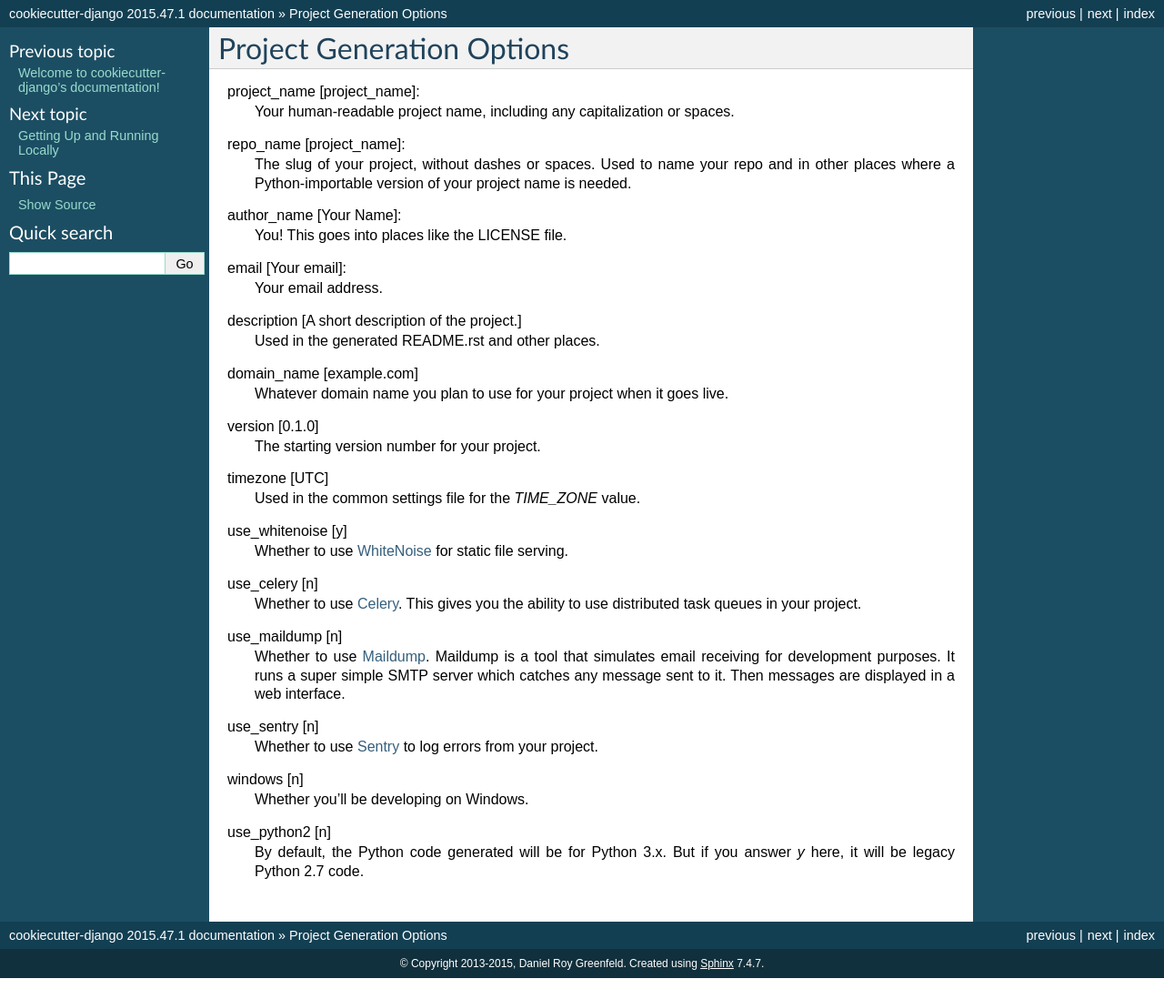
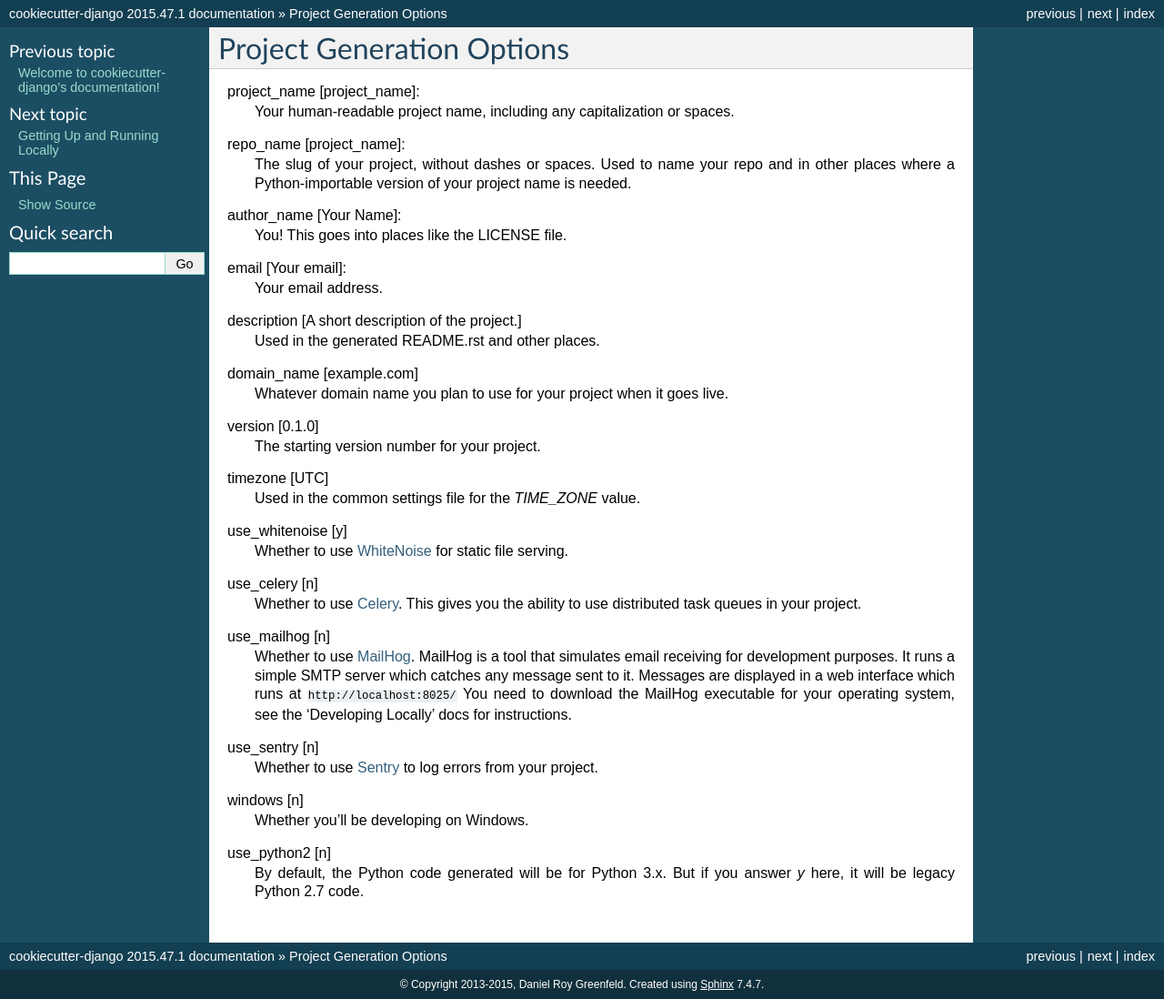
Before and after one commit to cookiecutter/cookiecutter-django, a Sphinx documentation site: the page built from docs/project-generation-options.rst, in a window 1280 px wide. Shown: the whole page at 91% size. Built offline with Sphinx 7.4.7, drawn with Linux system fonts in a browser that asks for light colours; before the commit the page ends 1075 px from its top, so only the background shows below that.

Commit message:
Replace Maildump with MailHog

```diff
--- a/cookiecutter.json
+++ b/cookiecutter.json
@@ -11,7 +11,7 @@
     "year": "{{ cookiecutter.now[:4] }}",
     "use_whitenoise": "y",
     "use_celery": "n",
-    "use_maildump": "n",
+    "use_mailhog": "n",
     "use_sentry": "n",
     "use_newrelic": "n",
     "windows": "n",
--- a/docs/project-generation-options.rst
+++ b/docs/project-generation-options.rst
@@ -34,10 +34,10 @@ use_celery [n]
     Whether to use Celery_. This gives you the ability to use distributed task
     queues in your project.
 
-use_maildump [n]
-    Whether to use Maildump_. Maildump is a tool that simulates email receiving
-    for development purposes. It runs a super simple SMTP server which catches
-    any message sent to it. Then messages are displayed in a web interface.
+use_mailhog [n]
+    Whether to use MailHog_. MailHog is a tool that simulates email receiving
+    for development purposes. It runs a simple SMTP server which catches
+    any message sent to it. Messages are displayed in a web interface which runs at ``http://localhost:8025/`` You need to download the MailHog executable for your operating system, see the 'Developing Locally' docs for instructions.
 
 use_sentry [n]
     Whether to use Sentry_ to log errors from your project.
@@ -51,5 +51,5 @@ use_python2 [n]
 
 .. _WhiteNoise: https://github.com/evansd/whitenoise
 .. _Celery: https://github.com/celery/celery
-.. _Maildump: https://github.com/ThiefMaster/maildump
+.. _MailHog: https://github.com/mailhog/MailHog
 .. _Sentry: https://github.com/getsentry/sentry
```
Also changed, not shown: README.rst (+14 -8 lines), docs/developing-locally.rst (+9 -2 lines), {{cookiecutter.repo_name}}/README.rst, 4 other files.
